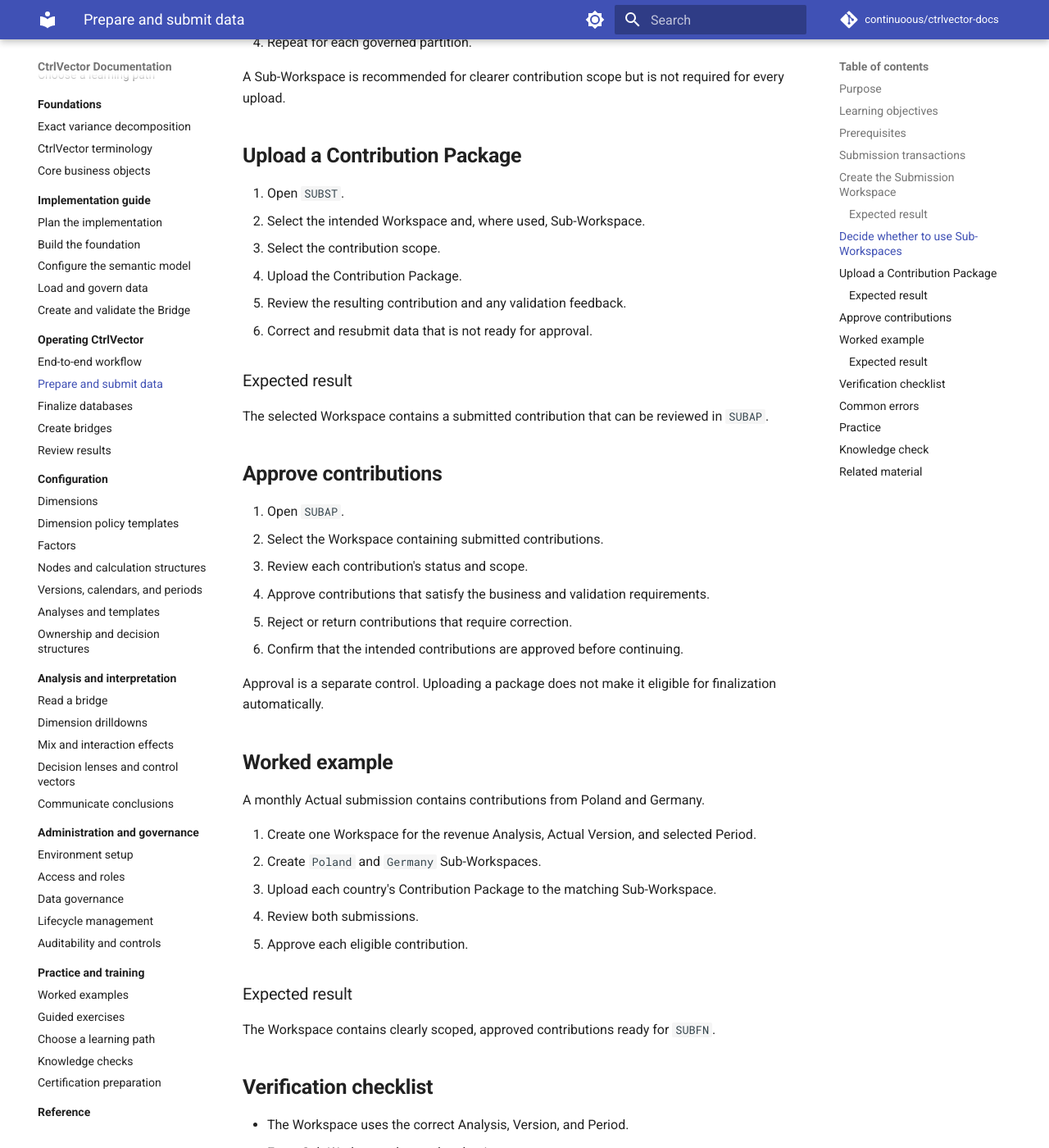
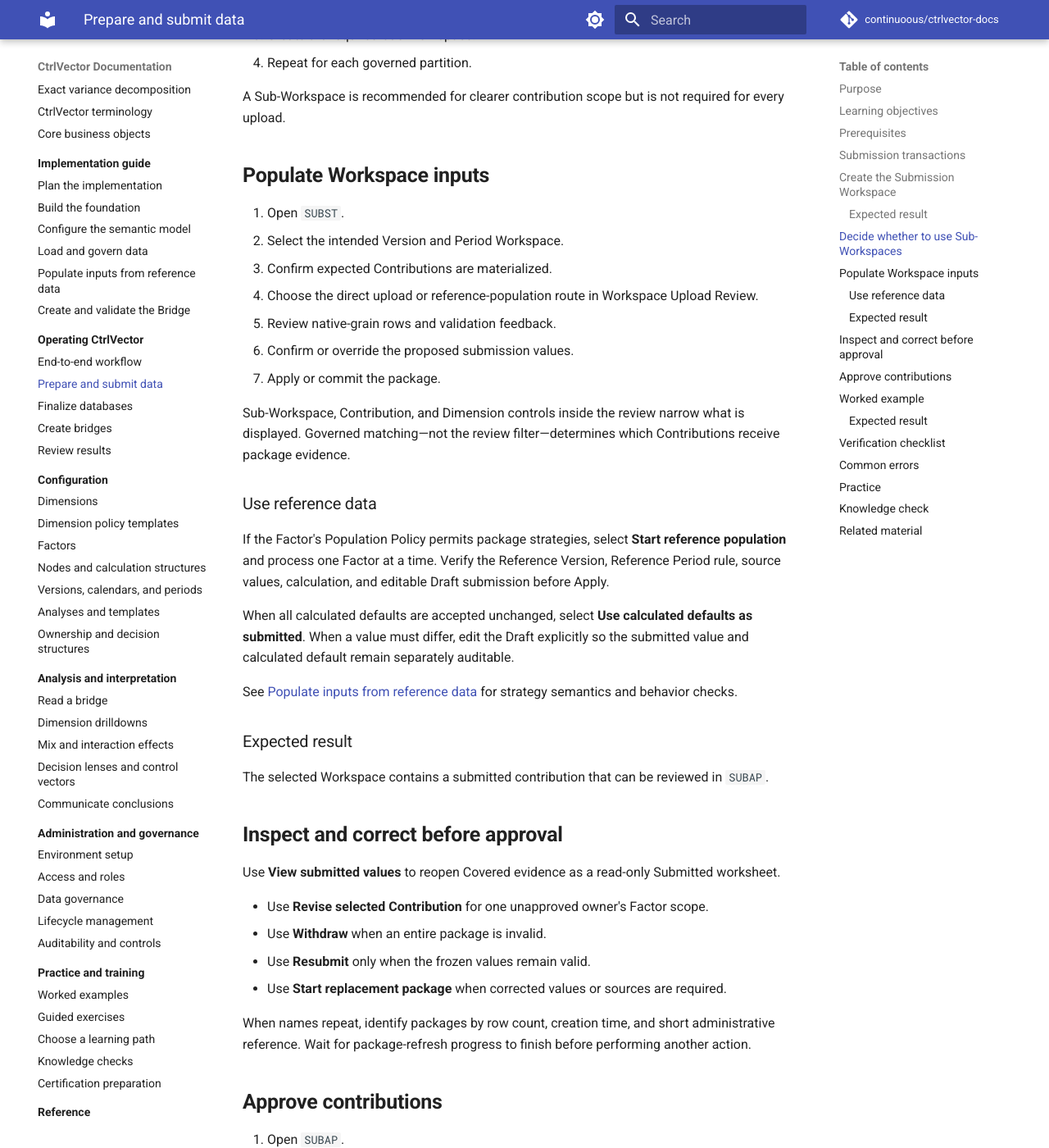
Before and after one commit to continuoous/ctrlvector-docs, an MkDocs documentation site: the page built from docs/operating/prepare-and-submit-data.md, in a window 1280 px wide and 1400 px high, scrolled down 1977 px. Shown: the whole window at 82% size. Built offline with MkDocs 1.6.1 and Material for MkDocs 9.7.7, drawn with Linux system fonts in a browser that asks for light colours; comment, search, counter and statistics services are not loaded; some of the changed text lies outside the part shown.

Commit message:
Enhance documentation for data workflows and reference population: clarify contribution package processes, add new reference-population chapter, and update navigation structure.

```diff
--- a/docs/operating/prepare-and-submit-data.md
+++ b/docs/operating/prepare-and-submit-data.md
@@ -33,7 +33,7 @@ Before starting, verify:
 |---|---|---|
 | `SUBWK` | Create Submission Workspace | Governed Workspace for an Analysis, Version, and Period |
 | `SUBSW` | Create Submission Sub-Workspace | Optional partition within the Workspace |
-| `SUBST` | Upload Contribution Package | Submitted contribution in the selected scope |
+| `SUBST` | Populate Workspace Inputs | Submitted contribution evidence from uploaded or reference-populated values |
 | `SUBAP` | Approve Contribution | Approved contribution eligible for finalization |
 
 ## Create the Submission Workspace
@@ -58,18 +58,40 @@ Use `SUBSW` when the Workspace needs clearer contribution partitions, such as se
 
 A Sub-Workspace is recommended for clearer contribution scope but is not required for every upload.
 
-## Upload a Contribution Package
+## Populate Workspace inputs
 
 1. Open `SUBST`.
-2. Select the intended Workspace and, where used, Sub-Workspace.
-3. Select the contribution scope.
-4. Upload the Contribution Package.
-5. Review the resulting contribution and any validation feedback.
-6. Correct and resubmit data that is not ready for approval.
+2. Select the intended Version and Period Workspace.
+3. Confirm expected Contributions are materialized.
+4. Choose the direct upload or reference-population route in Workspace Upload Review.
+5. Review native-grain rows and validation feedback.
+6. Confirm or override the proposed submission values.
+7. Apply or commit the package.
+
+Sub-Workspace, Contribution, and Dimension controls inside the review narrow what is displayed. Governed matching—not the review filter—determines which Contributions receive package evidence.
+
+### Use reference data
+
+If the Factor's Population Policy permits package strategies, select **Start reference population** and process one Factor at a time. Verify the Reference Version, Reference Period rule, source values, calculation, and editable Draft submission before Apply.
+
+When all calculated defaults are accepted unchanged, select **Use calculated defaults as submitted**. When a value must differ, edit the Draft explicitly so the submitted value and calculated default remain separately auditable.
+
+See [Populate inputs from reference data](../implementation/reference-population.md) for strategy semantics and behavior checks.
 
 ### Expected result
 
 The selected Workspace contains a submitted contribution that can be reviewed in `SUBAP`.
+
+## Inspect and correct before approval
+
+Use **View submitted values** to reopen Covered evidence as a read-only Submitted worksheet.
+
+- Use **Revise selected Contribution** for one unapproved owner's Factor scope.
+- Use **Withdraw** when an entire package is invalid.
+- Use **Resubmit** only when the frozen values remain valid.
+- Use **Start replacement package** when corrected values or sources are required.
+
+When names repeat, identify packages by row count, creation time, and short administrative reference. Wait for package-refresh progress to finish before performing another action.
 
 ## Approve contributions
 
@@ -113,6 +135,9 @@ The Workspace contains clearly scoped, approved contributions ready for `SUBFN`.
 | A Sub-Workspace cannot be created | No parent Workspace exists. | Create and save the Workspace with `SUBWK`. |
 | An upload appears under the wrong scope | The wrong Workspace or Sub-Workspace was selected. | Recheck the selected submission context before resubmitting. |
 | A contribution cannot be approved | It is not submitted or still requires correction. | Return to `SUBST`, resolve the issue, and resubmit. |
+| Apply is disabled although the preview is valid | No Draft value changed and unchanged defaults have not been acknowledged. | Change the intended Draft or select **Use calculated defaults as submitted**. |
+| A statistical Mix preview cannot be applied | The generated Draft violates its compositional total. | Correct the Draft groups before Apply. |
+| A package cannot be withdrawn | A linked Contribution is already approved. | Correct before approval; after approval, follow the governed reopening process for the release. |
 | Finalization is not ready | Required contributions are not approved. | Complete the `SUBAP` review. |
 
 ## Practice
@@ -135,5 +160,6 @@ Design a submission structure for three regional contributors. Decide whether on
 ## Related material
 
 - [End-to-end workflow](end-to-end-workflow.md)
+- [Populate inputs from reference data](../implementation/reference-population.md)
 - [Finalize databases](finalize-databases.md)
 - [Transaction-code reference](../reference/transaction-codes.md)
--- a/mkdocs.yml
+++ b/mkdocs.yml
@@ -53,6 +53,7 @@ nav:
       - Build the foundation: implementation/foundation.md
       - Configure the semantic model: implementation/semantic-model.md
       - Load and govern data: implementation/data-workflow.md
+      - Populate inputs from reference data: implementation/reference-population.md
       - Create and validate the Bridge: implementation/bridge-validation.md
   - Operating CtrlVector:
       - Operating CtrlVector: operating/index.md
```
Also changed, not shown: docs/implementation/data-workflow.md (+16 -4 lines), docs/implementation/index.md (+3 -1 lines), docs/implementation/reference-population.md (added, +231 -0 lines), docs/operating/end-to-end-workflow.md (+3 -2 lines).
